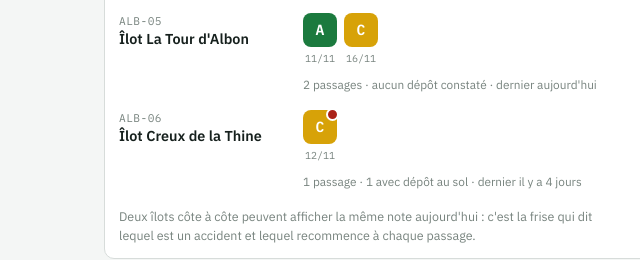
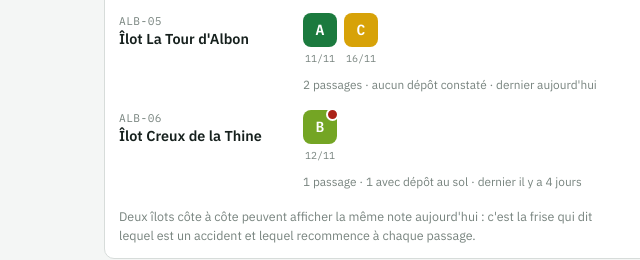
Before and after one commit to lauduc/pav-albon, a plain HTML site: page meteo/index.html in a window 1280 px wide. Shown: the part 2638-2898 px from the top of the page, 12-652 px from the left. Drawn offline with Linux system fonts and the light colour scheme.

Commit message:
Récidive : compter les passages, pas les photos
Plusieurs cliches du meme depot pris a moins de 20 min comptaient pour un seul constat dans la frise mais pour quatre dans le Bac-Score. Meme regle partout, libelles du bareme corriges. Effet : ALB-06 Creux de la Thine C (6 pts) -> B (3 pts), commune C 4,3 -> C 3,5.

```diff
--- a/meteo/index.html
+++ b/meteo/index.html
@@ -230,7 +230,7 @@ details[open] summary{margin-bottom:8px}
     <p style="margin:0 0 14px;font-size:.84rem;color:var(--ink-2);max-width:66ch">Le score additionne des <b>points de pénalité</b> sur trois critères, puis convertit le total en lettre. Zéro point donne A, dix points ou plus donnent E. Le détail est affiché sur chaque îlot, de sorte qu'une note se vérifie toujours contre les photos.</p>
     <div class="lanes" id="bareme"></div>
     <div style="display:flex;flex-wrap:wrap;gap:10px 18px;margin-top:18px;padding-top:14px;border-top:1px solid var(--line)" id="echelle"></div>
-    <p style="margin:14px 0 0;font-size:.78rem;color:var(--ink-3);max-width:66ch">La récidive est ce qui distingue un incident d'un problème de fond : c'est elle qui permet de montrer au syndicat de collecte qu'un point revient sans cesse, même quand chaque constat pris isolément paraît modeste.</p>
+    <p style="margin:14px 0 0;font-size:.78rem;color:var(--ink-3);max-width:66ch">La récidive est ce qui distingue un incident d'un problème de fond : c'est elle qui permet de montrer au syndicat de collecte qu'un point revient sans cesse, même quand chaque constat pris isolément paraît modeste. Elle se compte en passages : plusieurs photos du même dépôt, prises à quelques minutes d'intervalle, ne comptent qu'une fois.</p>
   </div>
 </section>
 
@@ -338,6 +338,18 @@ function ptsRemplissage(o,ref){
   return t===0?0:t<=1/3?1:t<=2/3?2:4;
 }
 function ptsRecidive(n){return n===0?0:n===1?1:n<=3?2:4}
+// Deux photos du même tas prises à quelques minutes d'intervalle sont UN
+// constat, pas deux : sinon le score récompenserait la parcimonie en photos.
+const FENETRE_PASSAGE=20*60000;
+function nPassagesAvecDepot(site,flux,tFin,obs){
+  const liste=obs.filter(x=>x.site===site&&x.flux===flux&&x.depotSol
+    &&new Date(x.ts).getTime()<=tFin
+    &&new Date(x.ts).getTime()>=tFin-30*86400000)
+    .sort((a,b)=>new Date(a.ts)-new Date(b.ts));
+  let n=0,prec=-Infinity;
+  liste.forEach(x=>{const t=new Date(x.ts).getTime(); if(t-prec>FENETRE_PASSAGE) n++; prec=t;});
+  return n;
+}
 let bacSeq=0;
 function bacIcon(frac,col,size){
   const s=size||44,id="bk"+(++bacSeq),y=(21.6-13.6*frac).toFixed(2),h=(13.6*frac).toFixed(2);
@@ -419,15 +431,14 @@ function calcule(obs){
     }
     const p=niveauProprete(o), rm=niveauRemplissage(o,ref);
     const niveau=Math.max(p, rm.n==null?0:rm.n);
-    const limite=new Date(new Date(o.ts).getTime()-30*86400000);
-    const nRecid=liste.filter(x=>x.depotSol && new Date(x.ts)>=limite).length;
+    const nRecid=nPassagesAvecDepot(site,flux,new Date(o.ts).getTime(),obs);
     const sc={pr:ptsProprete(o.sacs,o.depotSol),re:ptsRemplissage(o,ref),rc:ptsRecidive(nRecid),nRecid};
     sc.total=sc.pr+sc.re+sc.rc; sc.L=lettre(sc.total);
     const bouts=[];
     bouts.push(o.sacs>0?o.sacs+" sac"+(o.sacs>1?"s":"")+" au sol":"rien au sol");
     bouts.push(rm.txt);
     if(o.cause) bouts.push((CAUSE_LABEL[o.cause]||o.cause).toLowerCase());
-    if(nRecid>1) bouts.push(nRecid+" constats avec dépôt sur 30 j");
+    if(nRecid>1) bouts.push(nRecid+" passages avec dépôt sur 30 j");
     parSite[site].flux.push({flux,niveau,horsRef,sc,detail:bouts.join(" · "),ts:o.ts,test:o.test});
     if(!parSite[site].dernier||new Date(o.ts)>new Date(parSite[site].dernier)) parSite[site].dernier=o.ts;
   });
@@ -456,7 +467,7 @@ function passagesParSite(obs){
     const lots=[];
     liste.forEach(o=>{
       const d=lots[lots.length-1];
-      if(d && new Date(o.ts)-new Date(d.fin)<=20*60000){d.obs.push(o); d.fin=o.ts;}
+      if(d && new Date(o.ts)-new Date(d.fin)<=FENETRE_PASSAGE){d.obs.push(o); d.fin=o.ts;}
       else lots.push({obs:[o],fin:o.ts});
     });
     lots.forEach(lot=>{
@@ -467,9 +478,7 @@ function passagesParSite(obs){
         if(o.depotSol) depot=true;
         if(o.vues===0 && !o.inaccessible) return;
         const ref=unitesRef(o.site,o.flux,obs);
-        const t0=new Date(o.ts).getTime(), limite=t0-30*86400000;
-        const nRecid=obs.filter(x=>x.site===o.site&&x.flux===o.flux&&x.depotSol
-          &&new Date(x.ts).getTime()>=limite&&new Date(x.ts).getTime()<=t0).length;
+        const nRecid=nPassagesAvecDepot(o.site,o.flux,new Date(o.ts).getTime(),obs);
         const total=ptsProprete(o.sacs,o.depotSol)+ptsRemplissage(o,ref)+ptsRecidive(nRecid);
         if(pts===null||total>pts){pts=total; pire=o;}
       });
@@ -629,7 +638,7 @@ function rendu(){
   const bareme=[
     {lbl:"Propreté au sol",items:[["rien",0],["1 à 2 sacs",2],["3 à 4 sacs",4],["5 sacs ou plus",6]]},
     {lbl:"Remplissage",items:[["aucun plein",0],["jusqu'à 1/3",1],["jusqu'à 2/3",2],["plus de 2/3 ou accès bloqué",4]]},
-    {lbl:"Récidive sur 30 jours",items:[["aucun dépôt",0],["1 dépôt",1],["2 à 3 dépôts",2],["4 dépôts ou plus",4]]}
+    {lbl:"Récidive sur 30 jours",items:[["aucun passage",0],["1 passage",1],["2 à 3 passages",2],["4 passages ou plus",4]]}
   ];
   document.getElementById('bareme').innerHTML = bareme.map(b=>
     '<div class="lane"><span class="lbl">'+esc(b.lbl)+'</span><span class="cells">'
```
Also changed, not shown: meteo/data.json (+5 -5 lines), meteo/widget.png.
